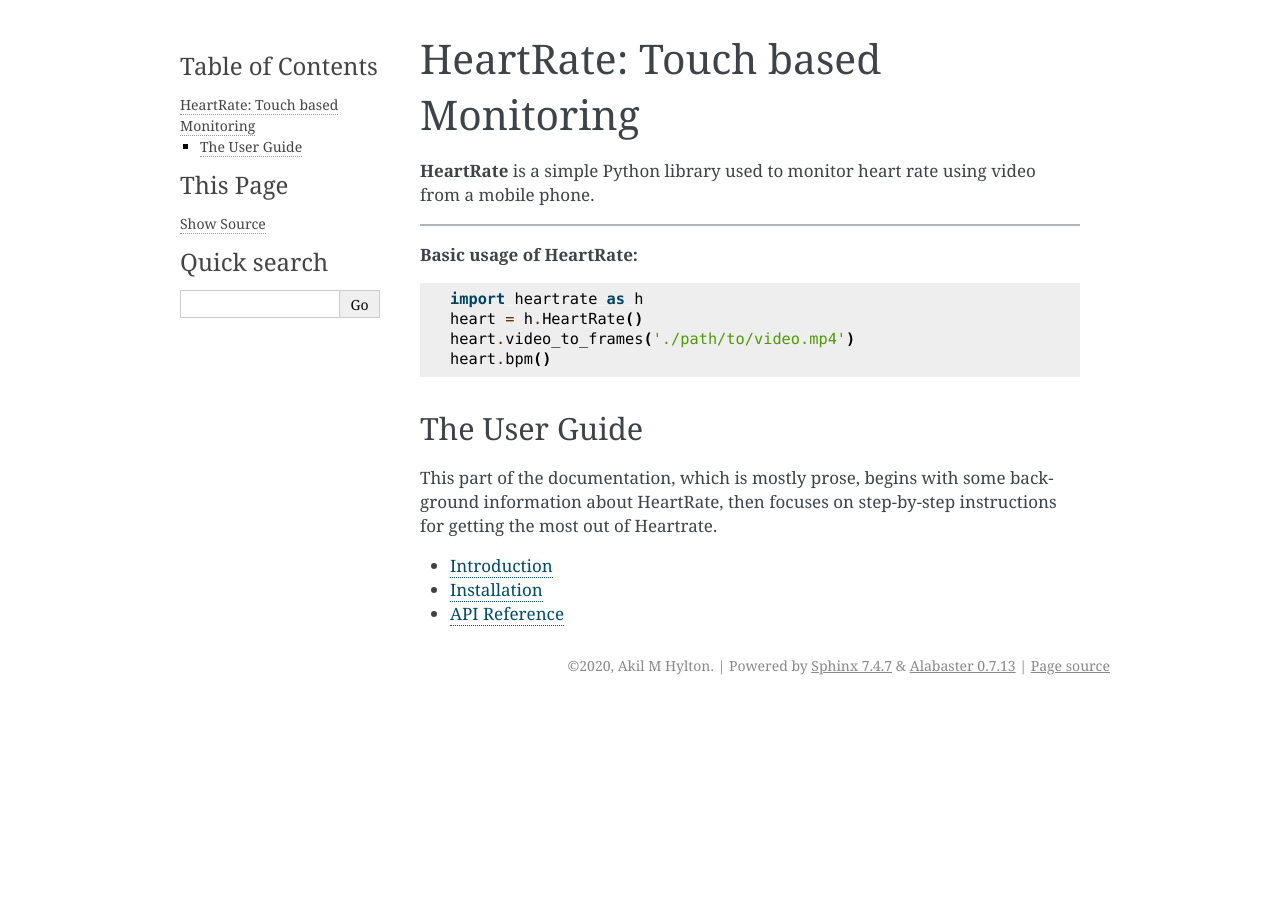
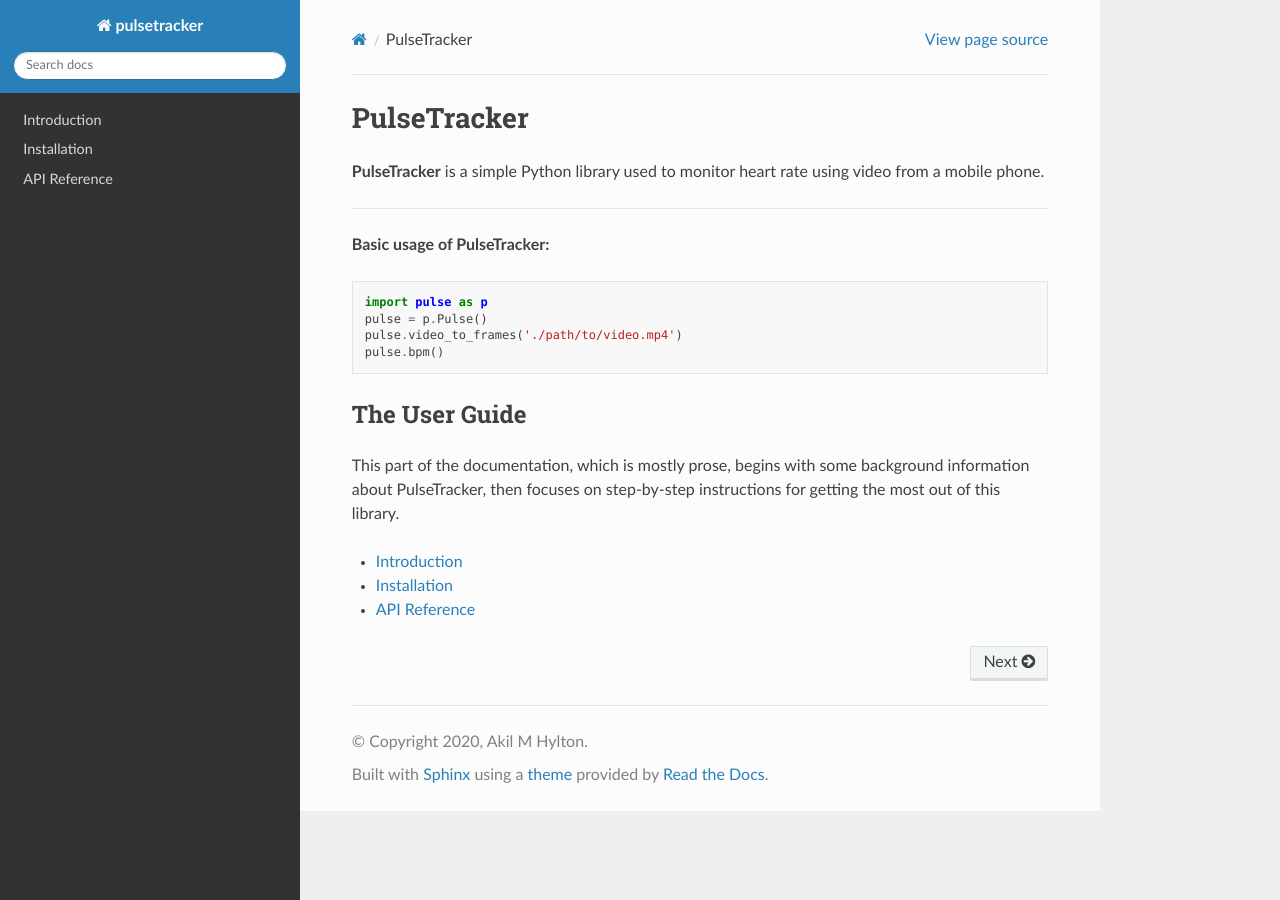
Before and after one commit to k105la/pulsetracker, a Sphinx documentation site: the page built from docs/index.rst, in a window 1280 px wide. Built offline with Sphinx 7.4.7 and the Read the Docs theme 2.0.0, drawn with Linux system fonts in a browser that asks for light colours.

```diff
--- a/docs/api.rst
+++ b/docs/api.rst
@@ -1,7 +1,7 @@
 API Reference
 =====================
 
-This part of the documentation covers all the interfaces of HeartRate.
+This part of the documentation covers all the interfaces of PulseTracker.
 
- .. automodule:: src.heartrate
+ .. automodule:: src.pulse
       :members:
--- a/docs/conf.py
+++ b/docs/conf.py
@@ -17,7 +17,7 @@
 
 # -- Project information -----------------------------------------------------
 
-project = 'heartrate'
+project = 'pulsetracker'
 copyright = '2020, Akil M Hylton'
 author = 'Akil M Hylton'
 
@@ -43,7 +43,7 @@
 # The theme to use for HTML and HTML Help pages.  See the documentation for
 # a list of builtin themes.
 #
-html_theme = 'alabaster'
+html_theme = 'sphinx_rtd_theme'
 
 # Add any paths that contain custom static files (such as style sheets) here,
 # relative to this directory. They are copied after the builtin static files,
--- a/docs/index.rst
+++ b/docs/index.rst
@@ -3,26 +3,26 @@
    You can adapt this file completely to your liking, but it should at least
    contain the root `toctree` directive.
 
-HeartRate: Touch based Monitoring
+PulseTracker
 ==================================
 
-**HeartRate** is a simple Python library used to monitor heart rate using video from a mobile phone.
+**PulseTracker** is a simple Python library used to monitor heart rate using video from a mobile phone.
 
 -----
 
-**Basic usage of HeartRate:**
+**Basic usage of PulseTracker:**
 
 .. code-block:: python
 
-  import heartrate as h
-  heart = h.HeartRate()
-  heart.video_to_frames('./path/to/video.mp4')
-  heart.bpm()
+  import pulse as p
+  pulse = p.Pulse()
+  pulse.video_to_frames('./path/to/video.mp4')
+  pulse.bpm()
 
 
 The User Guide
 """"""""""""""
-This part of the documentation, which is mostly prose, begins with some background information about HeartRate, then focuses on step-by-step instructions for getting the most out of Heartrate.
+This part of the documentation, which is mostly prose, begins with some background information about PulseTracker, then focuses on step-by-step instructions for getting the most out of this library.
 
 .. toctree::
    :maxdepth: 2
--- a/docs/intro.rst
+++ b/docs/intro.rst
@@ -3,7 +3,7 @@
 ============
 
 
-**HeartRate** is a touch based system that allows
+**PulseTracker** is a touch based system that allows
 you to monitor your heart rate with video from a moblie phone.
 It works by taking a video with a mobile phone(with flash)
 and doing image prossesing to get the approiate heart rate value.
--- a/requirements.txt
+++ b/requirements.txt
@@ -1,3 +1,4 @@
 numpy
 opencv-python
 scipy
+sphinx_rtd_theme
```
Also changed, not shown: docs/install.rst (+7 -10 lines).
